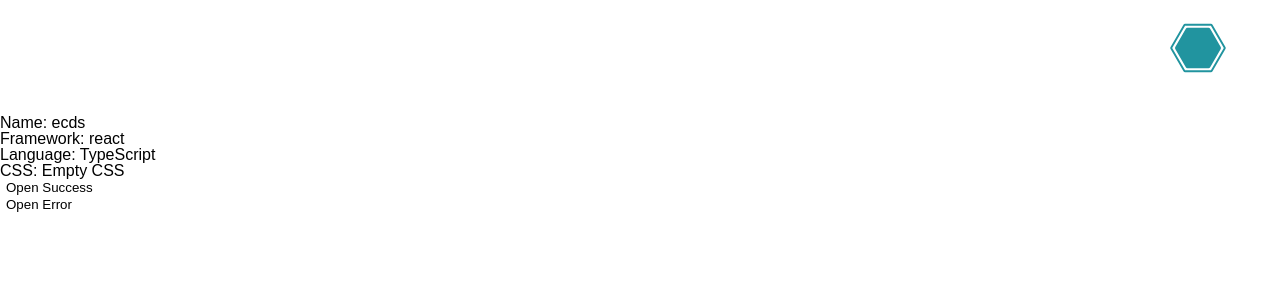
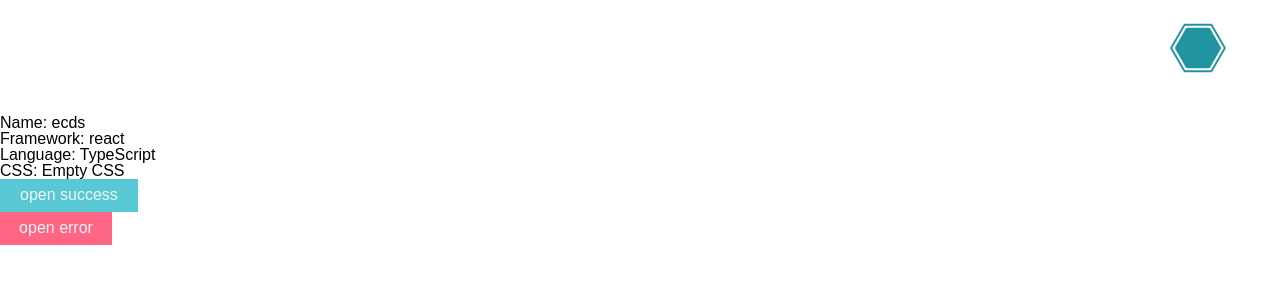
Before and after one commit to erikacarvalh0/erikacarvalho-ds-v1, a React app: page / in a window 1280 px wide. Shown: the top 300 px of the page. Built offline with nearby package versions, Linux system fonts and the light colour scheme; a web font is replaced by a local one.

Commit message:
feat: create button component

```diff
--- a/src/App.tsx
+++ b/src/App.tsx
@@ -5,6 +5,7 @@ import { Header } from "./organisms/Header";
 import { headerContent, headerLinks } from "./data/example/header";
 import { Dialog } from "./molecules/Dialog";
 import { dialogErrorContent, dialogSuccessContent } from "./data/example/dialog";
+import { Button } from "./atoms/Button";
 const App = () => {
   const [isSuccessOpen, setIsSuccessOpen] = useState(false)
   const [isErrorOpen, setIsErrorOpen] = useState(false)
@@ -18,8 +19,8 @@ const App = () => {
     <div>Language: TypeScript</div>
     <div>CSS: Empty CSS</div>
 
-    <button onClick={toggleSuccess}>Open Success</button>
-    <button onClick={toggleError}>Open Error</button>
+    <Button theme="cta" text="Open Success" action={toggleSuccess} />
+    <Button theme="cancel" text="Open Error" action={toggleError} />
 
     <Dialog
       theme="success"
--- a/src/atoms/Button/index.scss
+++ b/src/atoms/Button/index.scss
@@ -1 +1,56 @@
 @import "../../style/default.scss";
+
+.button {
+    cursor: pointer;
+    padding: var(--gridSizeDefault) var(--gridSize2x);
+    font-size: var(--gridSize2x);
+    color: $grey6;
+    text-align: center;
+    font-family: $fontPrimary;
+    text-transform: lowercase;
+    transition: all .3s ease-in;
+
+    @include fixBoldHover(title);
+
+    &:hover {
+        color: white;
+        font-weight: 700;
+    }
+
+    &.neutral {
+        background: $grey3;
+
+        &:hover {
+            background: $grey;
+        }
+
+        &:disabled {
+            background: $grey4;
+        }
+    }
+
+    &.cta {
+        background: $acqua;
+
+        &:hover {
+            background: $acquaDark;
+        }
+
+        &:disabled {
+            background: $acquaLight;
+        }
+    }
+
+    &.cancel {
+        background: $pink;
+
+        &:hover {
+            background: $pinkDark;
+        }
+
+        &:disabled {
+            background: $pinkLight;
+            color: $grey3;
+        }
+    }
+}
--- a/src/atoms/Button/index.tsx
+++ b/src/atoms/Button/index.tsx
@@ -4,7 +4,11 @@ import { iButton } from "../../interfaces/atoms"
 import classNames from "classnames"
 
 export const Button =({action, text, theme = "neutral", children, customClass}: iButton) => (
-    <button onClick={action} className={classNames("buttom", theme, customClass, {"no-hover": children})}>
+    <button
+        onClick={action}
+        title={text}
+        className={classNames("button", theme, customClass, {"no-hover": children})}
+    >
         {text}
         {children}
     </button>
--- a/src/style/designGrid.scss
+++ b/src/style/designGrid.scss
@@ -2,6 +2,7 @@ $defaultGridSize: 8px;
 
 
 body {
+    --gridSizeDefault: #{$defaultGridSize};
     --gridSizeSmall: calc(#{$defaultGridSize} / 2);
 
     @for $size from 1 through 10 {
--- a/src/style/vars.scss
+++ b/src/style/vars.scss
@@ -1,6 +1,7 @@
 // COLORS
 $pink: #FF6584;
 $pinkLight: #EEC0CC;
+$pinkDark: #B15970;
 
 $acqua: #58C9D4;
 $acquaLight: #C4E9ED;
@@ -9,7 +10,9 @@ $acquaDark: #21949F;
 $grey: #3F4147;
 $greyLight: #BABCBF;
 
-$grey100: #F4F4F6;
+$grey3: #828282;
+$grey4: #BDBDBD;
+$grey6: #F4F4F6;
 
 
 body {
@@ -23,7 +26,9 @@ body {
     --grey: #{$grey};
     --greyLight: #{$greyLight};
 
-    --grey100: #{$grey100};
+    --grey3: #{$grey3};
+    --grey4: #{$grey4};
+    --grey6: #{$grey6};
 }
 
 // FONTS
```
Also changed, not shown: src/interfaces/atoms.tsx (+7 -0 lines).
